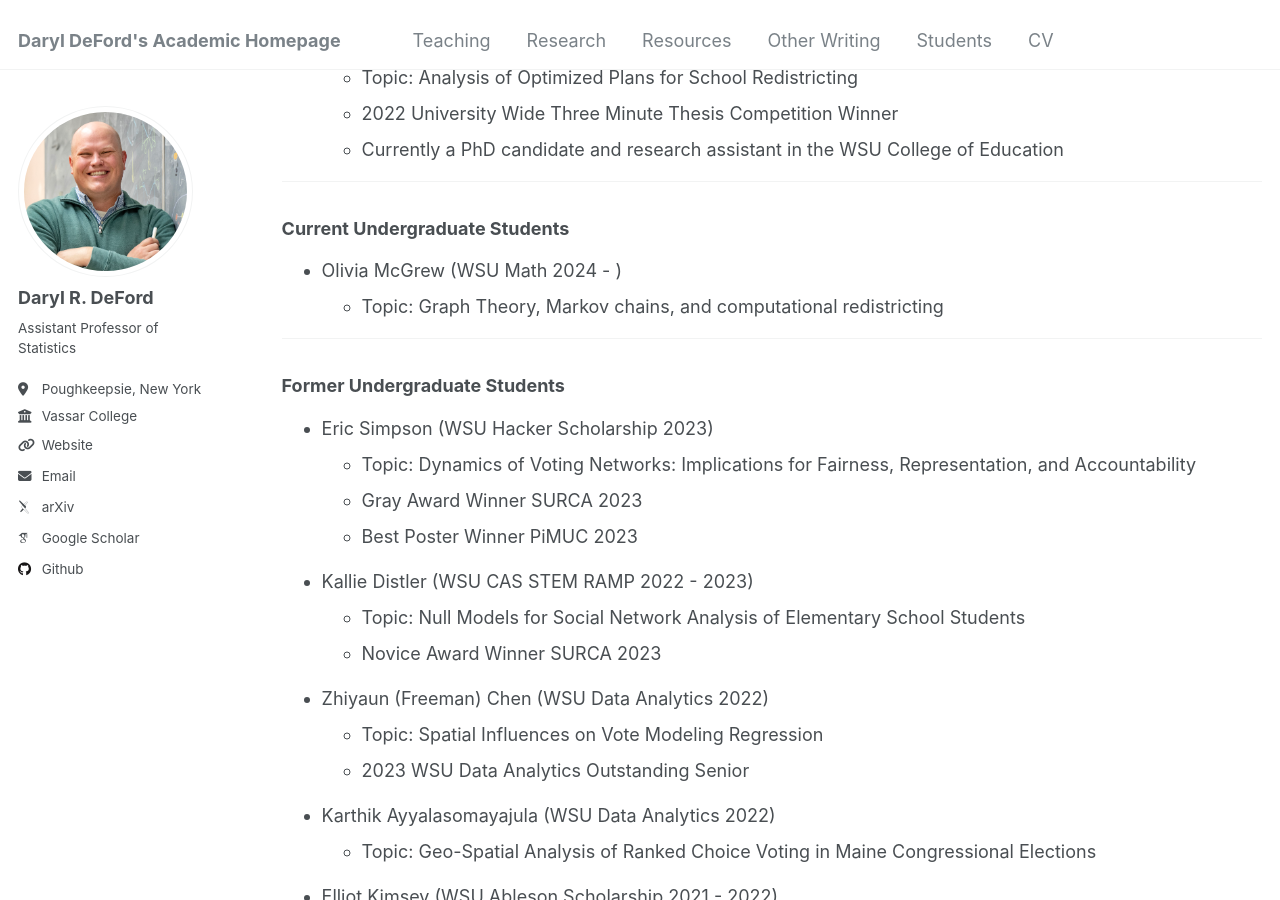
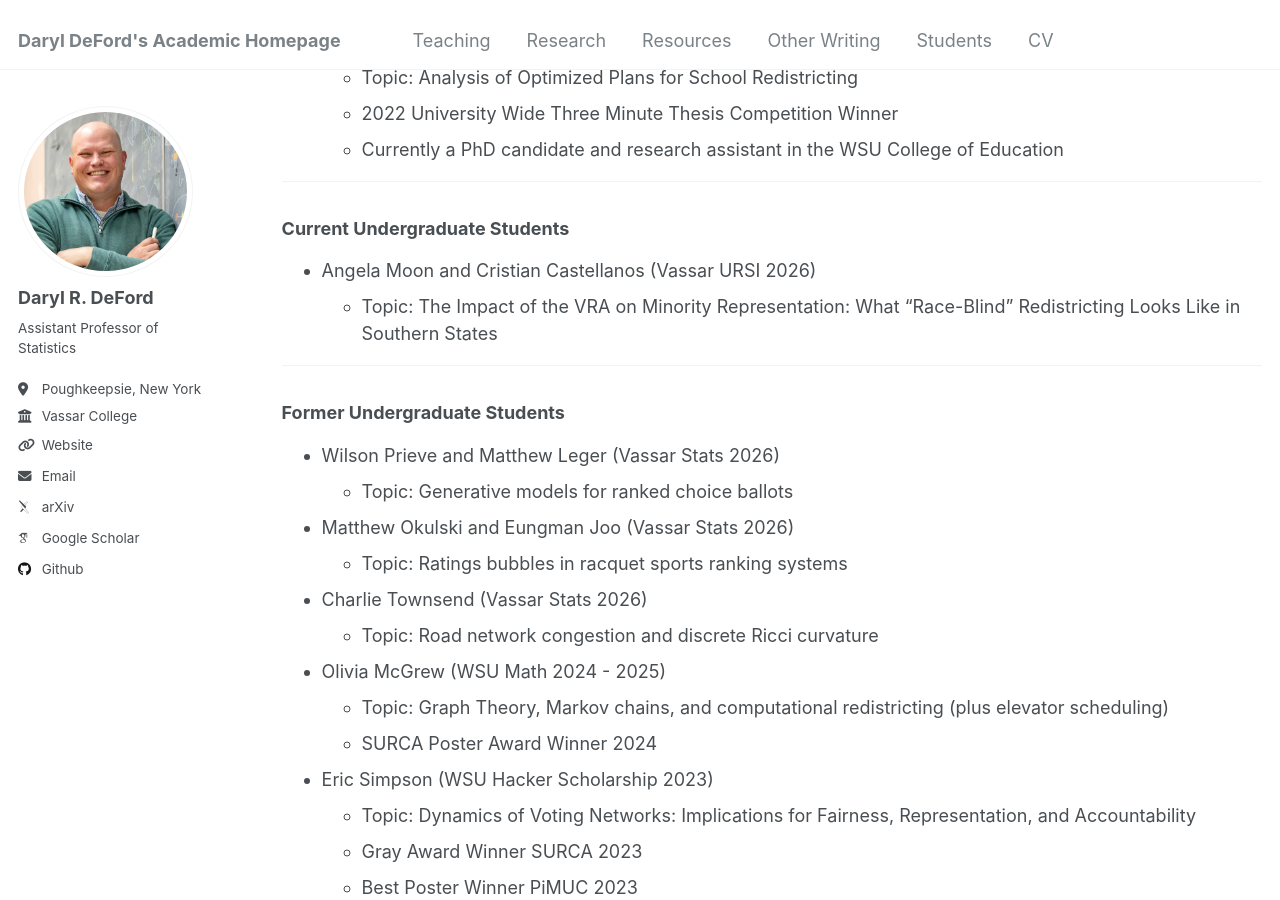
Before and after one commit to drdeford/drdeford.github.io, a Jekyll site: the page built from _pages/Students.md, in a window 1280 px wide and 900 px high, scrolled down 2446 px. Built offline with Jekyll 4.4.1, drawn with Linux system fonts in a browser that asks for light colours; some web fonts are replaced.

Commit message:
Update Students.md

```diff
--- a/_pages/Students.md
+++ b/_pages/Students.md
@@ -171,19 +171,35 @@ Sahil Patil</a> (WSU Statistics 2023 - 2024 )
 <h3> Current Undergraduate Students </h3>
 
 <ul>
-<li>Olivia McGrew (WSU Math 2024 - )</li>
+<li>Angela Moon and Cristian Castellanos (Vassar URSI 2026)</li>
 <ul>
-<li>Topic: Graph Theory, Markov chains, and computational redistricting</li>
+  <li>Topic: The Impact of the VRA on Minority Representation: What “Race-Blind” Redistricting Looks Like in Southern States </li>
 </ul>
+
 
 </ul>
 <hr>
 <h3> Former Undergraduate Students </h3>
 
+<ul>
+  <li>Wilson Prieve and Matthew Leger (Vassar Stats 2026)</li>
+<ul>
+  <li>Topic: Generative models for ranked choice ballots</li>
+</ul>
+  <li> Matthew Okulski and Eungman Joo (Vassar Stats 2026)</li>
+<ul>
+  <li>Topic: Ratings bubbles in racquet sports ranking systems</li>
+</ul>
+<li>Charlie Townsend (Vassar Stats 2026)</li>
+<ul>
+  <li>Topic: Road network congestion and discrete Ricci curvature</li>
+</ul>
 
-
-
+  <li>Olivia McGrew (WSU Math 2024 - 2025)</li>
 <ul>
+<li>Topic: Graph Theory, Markov chains, and computational redistricting (plus elevator scheduling)</li>
+  <li>SURCA Poster Award Winner 2024</li>
+</ul>
 <li> Eric Simpson (WSU Hacker Scholarship 2023)
 </li>
 <ul>
```
